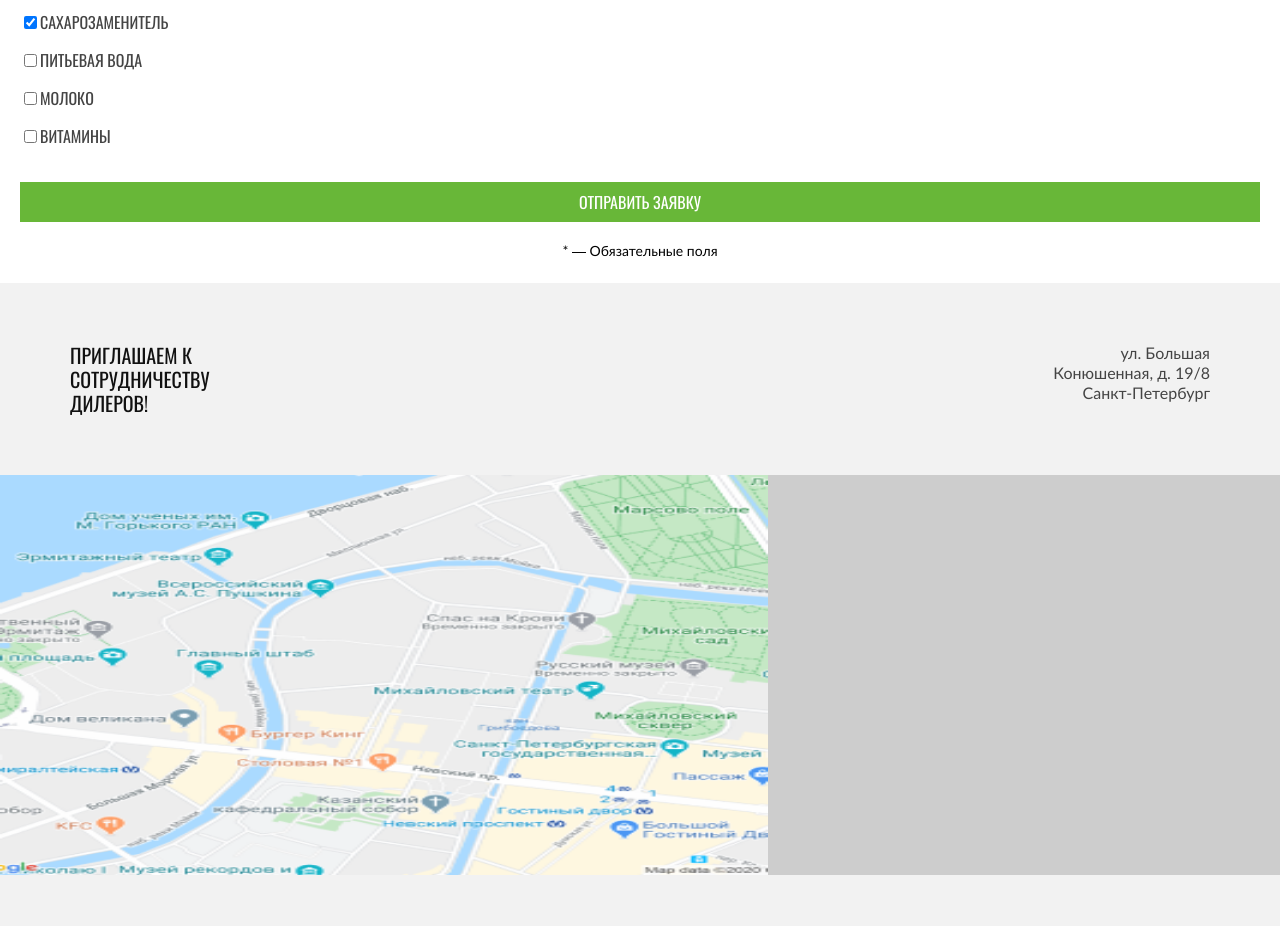
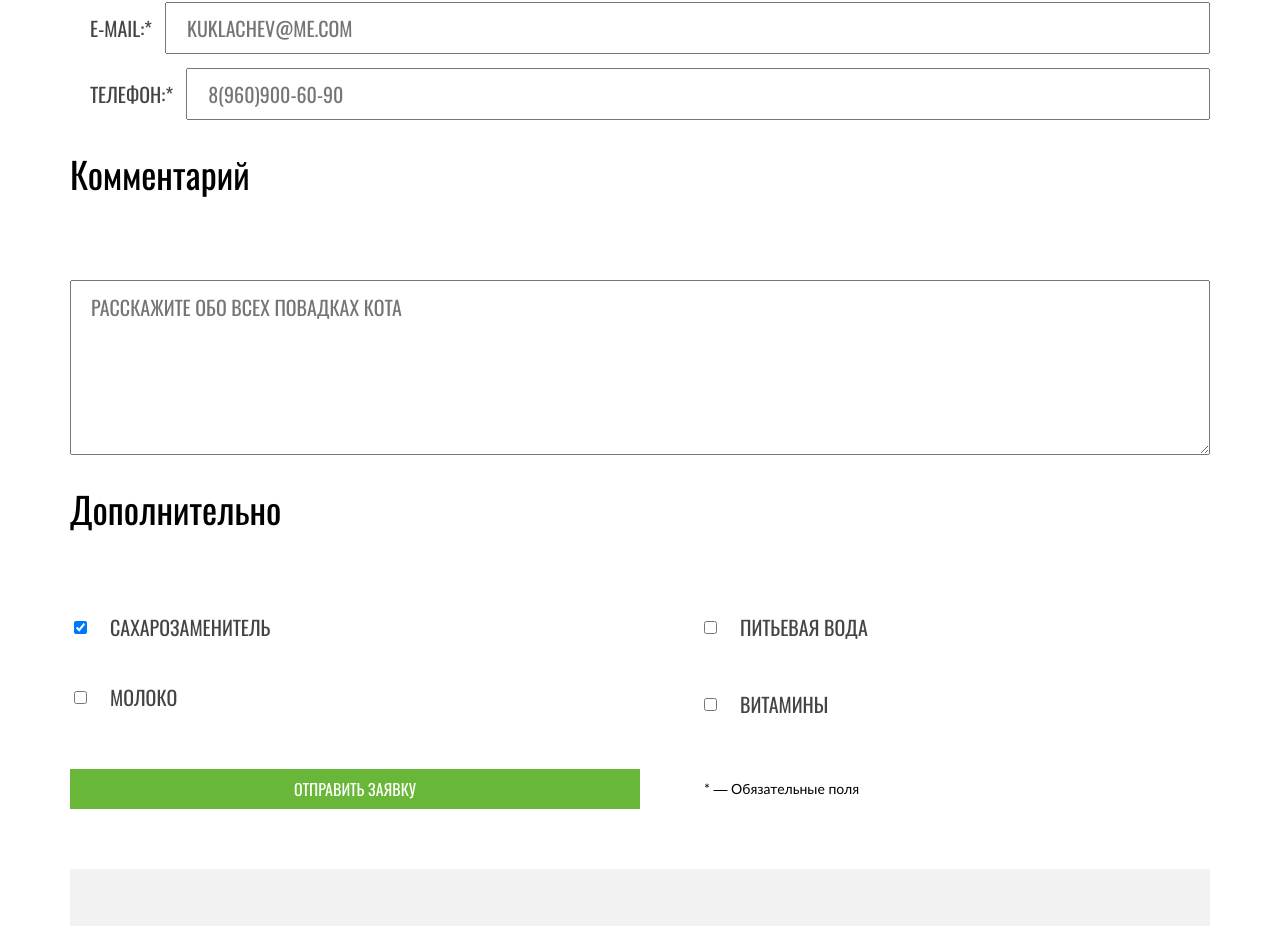
Before and after one commit to htmlacademy-adaptive/2252087-cat-energy-29, a website: page source/form.html in a window 1280 px wide. Shown: the part 936-1862 px from the top of the page. Drawn offline with nearby package versions, Linux system fonts and the light colour scheme; files that its build step writes are made by us from their sources.

Commit message:
did adaptation for form page to ipad version

```diff
--- a/source/form.html
+++ b/source/form.html
@@ -16,7 +16,20 @@
         <img class="logo__img" src="img/pictures/logo-mobile.svg" alt="logo cat energy">
         <img class="logo__img-text" src="img/content/logo-2.svg" alt="cat energy">
       </a>
-      <button class="button" type="button">
+      <nav class="navigation header__navigation">
+        <ul class="navigation__list main-menu">
+          <li class="main-menu__item">
+            <a class="main-menu__link" href="/">Главная</a>
+          </li>
+          <li class="main-menu__item">
+            <a class="main-menu__link" href="catalog.html">Каталог продукции</a>
+          </li>
+          <li class="main-menu__item  main-menu__item--active">
+            <a class="main-menu__link" href="form.html">Подбор программы</a>
+          </li>
+        </ul>
+      </nav>
+      <button class="button button--burger" type="button">
         <svg width="24" height="24" viewBox="0 0 24 24" fill="none" xmlns="http://www.w3.org/2000/svg">
           <line y1="3" x2="24" y2="3" stroke="black" stroke-width="2" />
           <line y1="11" x2="24" y2="11" stroke="black" stroke-width="2" />
@@ -52,6 +65,7 @@
           </fieldset>
           <fieldset class="form__fieldset form__fieldset--reversed form__fieldset--border">
             <legend class="visually-hidden">Цель</legend>
+            <div class="form__content-wrap">
               <div class="form__group">
                 <label class="form__label" for="weight-loss">Похудение</label>
                 <input class="form__input form__radio" type="radio" name="target" id="weight-loss" value="weight-loss" checked>
@@ -63,6 +77,7 @@
               <div class="form__group">
                 <label class="form__label" for="need-advice">Не знаю (Нужен ваш совет)</label>
                 <input class="form__input form__radio" type="radio" name="target" id="need-advice" value="need-advice">
+              </div>
             </div>
           </fieldset>
           <fieldset class="form__fieldset">
@@ -85,6 +100,7 @@
           </fieldset>
           <fieldset class="form__fieldset form__fieldset--start">
             <legend class="form__title form__title--margin-none">Дополнительно</legend>
+            <div class="form__wrap">
               <div class="form__group">
                 <input class="form__input" type="checkbox" id="sweetener" name="sweetener" checked>
                 <label class="form__label" for="sweetener">сахарозаменитель</label>
@@ -100,6 +116,7 @@
               <div class="form__group">
                 <input class="form__input" type="checkbox" id="vitamin" name="vitamin">
                 <label class="form__label" for="vitamin">витамины</label>
+              </div>
             </div>
             </fieldset>
             <fieldset class="form__fieldset form__fieldset--center form__fieldset--submit">
--- a/source/sass/form.scss
+++ b/source/sass/form.scss
@@ -8,8 +8,34 @@
   border: none;
 }
 
+@media (min-width: $tablet-width) {
+  .form__fieldset {
+    padding-left: 0;
+    padding-right: 0;
+    padding-top: 36px;
+    padding-bottom: 36px;
+  }
+}
+
 .form__fieldset--border {
   border-bottom: 1px solid $border-grey;
+}
+
+@media (min-width: $tablet-width) {
+  .form__fieldset--border {
+    border-bottom: none;
+  }
+}
+
+
+@media (min-width: $tablet-width) {
+  .form__content-wrap {
+    border: 1px solid $special_grey-4;
+    padding-top: 23px;
+    padding-right: 27px;
+    padding-bottom: 27px;
+    padding-left: 27px;
+  }
 }
 
 .form__group {
@@ -18,6 +44,12 @@
   justify-content: space-between;
   align-items: center;
   margin-bottom: 14px;
+}
+
+@media (min-width: $tablet-width) {
+  .form__group{
+    margin-bottom: 14px;
+  }
 }
 
 .form__group:last-child {
@@ -47,11 +79,53 @@
   padding-top: 10px;
 }
 
+@media (min-width: $tablet-width) {
+  .form__fieldset--submit .form__group {
+    display: flex;
+    flex-direction: row;
+    justify-content: space-between;
+    align-items: center;
+  }
+}
+
 .form__input[type="number"],
 .form__input[type="text"],
 .form__input[type="tel"],
 .form__input[type="email"] {
   width: 100%;
+  height: 45px;
+  padding-top: 14px;
+  padding-right: 12px;
+  padding-bottom: 13px;
+  padding-left: 15px;
+}
+
+@media (min-width: $tablet-width) {
+  .form__input[type="number"],
+  .form__input[type="text"],
+  .form__input[type="tel"],
+  .form__input[type="email"] {
+    padding-top: 11px;
+    padding-right: 16px;
+    padding-bottom: 11px;
+    padding-left: 20px;
+    height: 52px;
+  }
+}
+
+.form__input[placeholder] {
+  font-size: 16px;
+  font-family: "Oswald", "Arial", sans-serif;
+  text-transform: uppercase;
+}
+
+@media (min-width: $tablet-width) {
+  .form__input[placeholder] {
+    font-size: 20px;
+    line-height: 30px;
+    font-family: "Oswald", "Arial", sans-serif;
+    text-transform: uppercase;
+  }
 }
 
 .form__label {
@@ -63,12 +137,41 @@
   white-space: nowrap;
 }
 
+@media (min-width: $tablet-width) {
+  .form__label {
+    padding-left: 20px;
+    font-size: 20px;
+    line-height: auto;
+  }
+}
+
 .form__title {
-  margin-top: 24px;
+  display: block;
+  margin: 0;
+  padding: 0;
+  margin-top: 26px;
   font-size: 24px;
   line-height: 26px;
   color: $black;
   font-family: "Oswald", "Arial", sans-serif;
+}
+
+@media (min-width: $tablet-width) {
+  .form__title {
+    font-size: 36px;
+    line-height: 36px;
+    margin-top: 29px;
+    margin-bottom: 52px;
+  }
+}
+
+@media (min-width: $tablet-width) {
+  .form__wrap {
+    display: grid;
+    grid-template-columns: 50% 50%;
+    column-gap: 60px;
+    row-gap: 32px;
+  }
 }
 
 .form__title--margin-none {
@@ -76,7 +179,23 @@
 }
 
 .form__textarea {
-  max-width: 280px;
+  min-width: 100%;
   height: 150px;
   max-height: 150px;
+  padding-top: 14px;
+  padding-right: 14px;
+  padding-bottom: 14px;
+  padding-left: 15px;
 }
+
+@media (min-width: $tablet-width) {
+  .form__textarea {
+    padding-top: 11px;
+    padding-right: 20px;
+    padding-bottom: 11px;
+    padding-left: 20px;
+    min-width: 100%;
+    height: 175px;
+    max-height: 175px;
+  }
+}
--- a/source/sass/logo.scss
+++ b/source/sass/logo.scss
@@ -5,6 +5,12 @@
 
 .logo__img {
   margin-right: 56px;
+}
+
+@media (min-width: $tablet-width) {
+  .logo__img {
+    margin-right: 13px;
+  }
 }
 
 .logo__img-text {
--- a/source/sass/page.scss
+++ b/source/sass/page.scss
@@ -38,12 +38,28 @@ button {
   }
 }
 
+@media (min-width: $tablet-width) {
+  .page--form, .page--catalog {
+    .header {
+      border-bottom: none;
+    }
+  }
+}
+
 .page--form,
 .page--catalog {
   .contacts {
     background-color: $basic_grey;
   }
 }
+
+@media (min-width: $tablet-width) {
+  .page--form .page__main {
+    padding-left: 70px;
+    padding-right: 70px;
+  }
+}
+
 
 .page__title {
   margin: 0;
@@ -53,6 +69,15 @@ button {
   line-height: 36px;
   color: $black;
   font-family: "Oswald", "Arial", sans-serif;
+}
+
+@media (min-width: $tablet-width) {
+  .page__title {
+    padding-top: 65px;
+    padding-bottom: 54px;
+    font-size: 60px;
+    line-height: 60px;
+  }
 }
 
 .img {
--- a/source/sass/request.scss
+++ b/source/sass/request.scss
@@ -20,9 +20,30 @@
   text-transform: uppercase;
 }
 
+@media (min-width: $tablet-width) {
+  .request__text {
+    padding-bottom: 30px;
+    font-size: 20px;
+    line-height: 30px;
+  }
+}
+
+@media (min-width: $tablet-width) {
+  .request__form {
+    margin-bottom: 24px;
+  }
+}
+
 .request__submit {
   width: 100%;
   margin-bottom: 21px;
+}
+
+@media (min-width: $tablet-width) {
+  .request__submit {
+    width: 50%;
+    margin-bottom: 0;
+  }
 }
 
 .request__small {
@@ -31,3 +52,11 @@
   color: $black;
   text-align: center;
 }
+
+@media (min-width: $tablet-width) {
+  .request__small {
+    padding-left: 64px;
+    text-align: left;
+    width: 50%;
+  }
+}
--- a/source/sass/variables.scss
+++ b/source/sass/variables.scss
@@ -4,6 +4,7 @@ $basic_grey: #f2f2f2;
 $special_grey-2: #ebebeb;
 $special_grey: #cdcdcd;
 $special_grey-3: #666666;
+$special_grey-4: #e7e7e7;
 $special_dark-grey: #444444;
 $special_dark-grey-2: #222222;
 $status_error: #ff8282;
```
Also changed, not shown: source/catalog.html (+15 -2 lines). Lines whose indentation alone changed are shown as unchanged.
